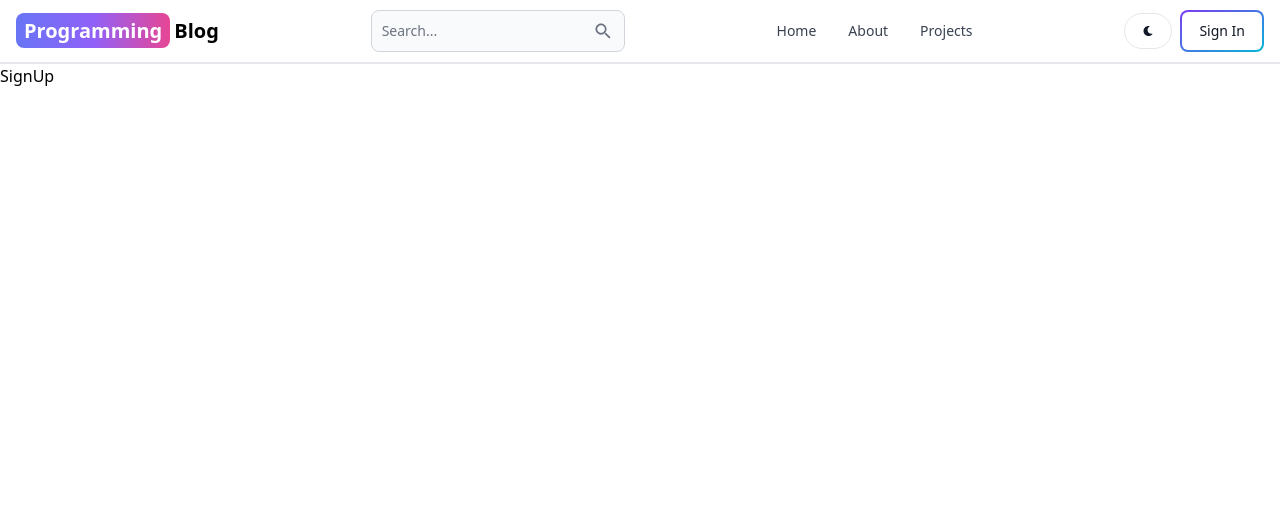
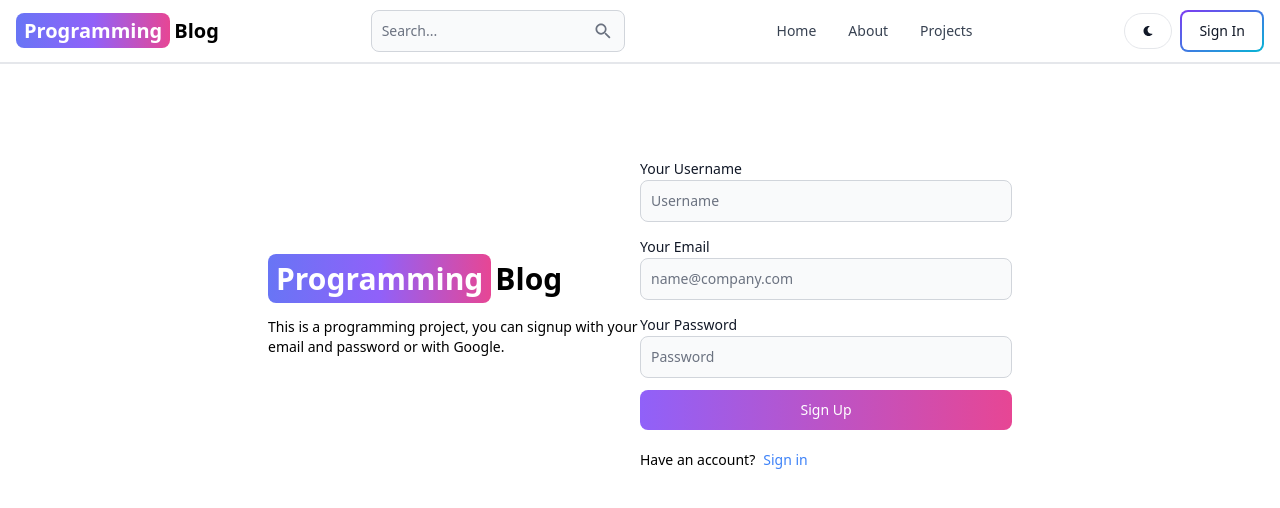
Before and after one commit to SyedMuhammadZaid/mern-blog, a React (Vite) app in the folder client/: page /sign-up in a window 1280 px wide. Shown: the top 508 px of the page. Built offline with nearby package versions, Linux system fonts and the light colour scheme.

Commit message:
signup ui and functionality created.

```diff
--- a/client/src/pages/SignUp.jsx
+++ b/client/src/pages/SignUp.jsx
@@ -1,9 +1,129 @@
-import React from 'react'
+import { Alert, Button, Label, Spinner, TextInput } from "flowbite-react";
+import React from "react";
+import { useState } from "react";
+import { Link, useNavigate } from "react-router-dom";
 
 const SignUp = () => {
+  const [formData, setFormData] = useState({});
+  const [errorMessage, setErrorMessage] = useState(null);
+  const [loading, setLoading] = useState(false);
+  const navigate = useNavigate();
+
+  const handleChange = (e) => {
+    setFormData({ ...formData, [e.target.id]: e.target.value.trim() });
+  };
+
+  const formSubmitHandler = async (e) => {
+    e.preventDefault();
+
+    if (!formData.userName || !formData.email || !formData.password) {
+      return setErrorMessage("Please fill out all the fields");
+    }
+
+    setErrorMessage(null);
+    setLoading(true);
+
+    try {
+      const res = await fetch("/api/auth/signup", {
+        method: "POST",
+        headers: { "Content-Type": "application/json" },
+        body: JSON.stringify(formData),
+      });
+      const data = await res.json();
+      if (data.success) {
+        navigate("sign-in");
+      }
+
+      if (!data?.success) {
+        setErrorMessage(data.message);
+      }
+
+      setLoading(false);
+    } catch (error) {
+      setLoading(false);
+      return setErrorMessage(error.message);
+    }
+  };
+
   return (
-    <div>SignUp</div>
-  )
-}
+    <div className="min-h-screen mt-20">
+      <div className="flex p-3 max-w-3xl mx-auto flex-col md:flex-row md:items-center">
+        <div className="flex-1">
+          <Link to={"/"} className="text-3xl font-bold dark:text-white">
+            <span className="px-2 mr-1 py-1 bg-gradient-to-r from-indigo-500 via-purple-500 to-pink-500 rounded-lg text-white">
+              Programming
+            </span>
+            Blog
+          </Link>
+          <p className="text-sm mt-5 mb-2">
+            This is a programming project, you can signup with your email and
+            password or with Google.
+          </p>
+        </div>
+        <div className="flex-1">
+          <form className="flex flex-col gap-3" onSubmit={formSubmitHandler}>
+            <div>
+              <Label value="Your Username" />
+              <TextInput
+                type="text"
+                placeholder="Username"
+                id="userName"
+                onChange={handleChange}
+              />
+            </div>
 
-export default SignUp
+            <div>
+              <Label value="Your Email" />
+              <TextInput
+                type="email"
+                placeholder="name@company.com"
+                id="email"
+                onChange={handleChange}
+              />
+            </div>
+
+            <div>
+              <Label value="Your Password" />
+              <TextInput
+                type="password"
+                placeholder="Password"
+                id="password"
+                onChange={handleChange}
+              />
+            </div>
+
+            <Button
+              gradientDuoTone={"purpleToPink"}
+              type="submit"
+              disabled={loading}
+            >
+              {loading ? (
+                <>
+                  <Spinner size="sm" />
+                  <span className="pl-2">Loading.....</span>
+                </>
+              ) : (
+                "Sign Up"
+              )}
+            </Button>
+          </form>
+
+          <div className="flex gap-2 text-sm mt-5">
+            <span>Have an account? </span>
+            <Link to="/sign-in" className="text-blue-500">
+              Sign in
+            </Link>
+          </div>
+
+          {errorMessage && (
+            <Alert color={"failure"} className="mt-5">
+              {errorMessage && errorMessage}
+            </Alert>
+          )}
+        </div>
+      </div>
+    </div>
+  );
+};
+
+export default SignUp;
--- a/client/vite.config.js
+++ b/client/vite.config.js
@@ -1,7 +1,15 @@
-import { defineConfig } from 'vite'
-import react from '@vitejs/plugin-react-swc'
+import { defineConfig } from "vite";
+import react from "@vitejs/plugin-react-swc";
 
 // https://vitejs.dev/config/
 export default defineConfig({
+  server: {
+    proxy: {
+      "/api": {
+        target: "http://localhost:3000",
+        secure: false,
+      },
+    },
+  },
   plugins: [react()],
-})
+});
```
Also changed, not shown: 1 other file (tests, documents, lock files or other folders).
